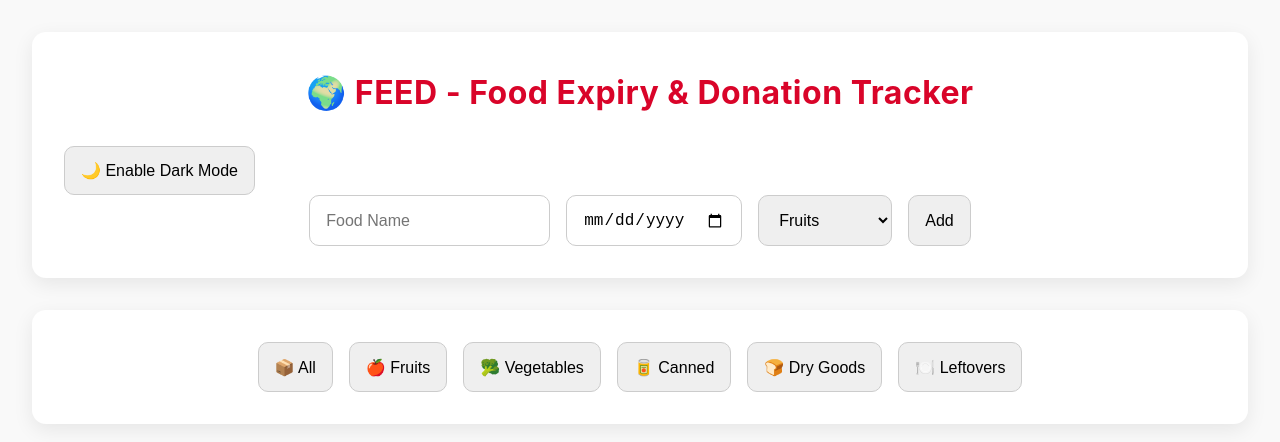
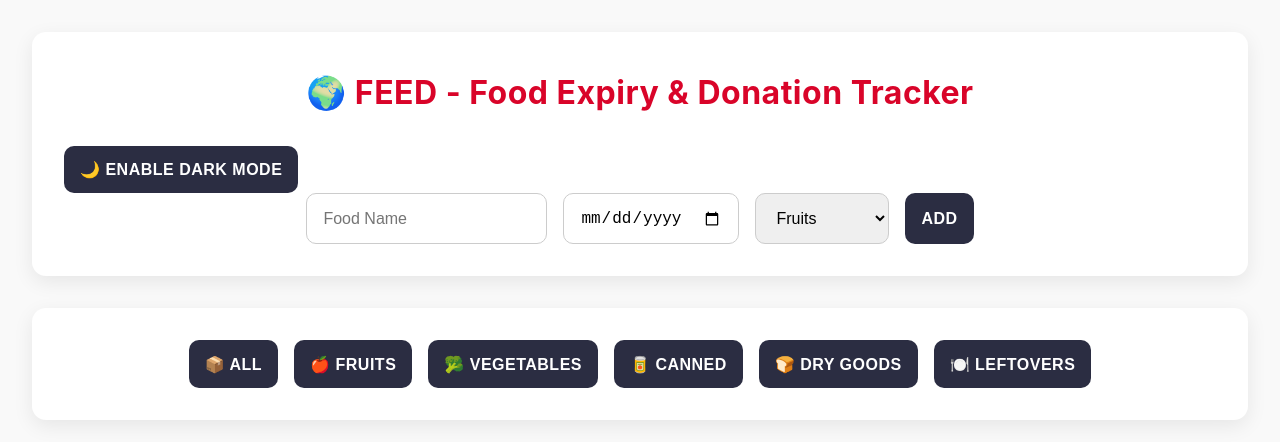
Before and after one commit to Chikwa235/Feed3, a React (Create React App) app in the folder feed-tracker/: page / in a window 1280 px wide. Shown: the top 442 px of the page. Built offline with nearby package versions, Linux system fonts and the light colour scheme; no server answers.

Commit message:
feat: style buttons with hover effects, background, and text styling

```diff
--- a/feed-tracker/src/App.css
+++ b/feed-tracker/src/App.css
@@ -65,3 +65,19 @@ input:focus, select:focus, textarea:focus {
   border-color: var(--primary);
   box-shadow: 0 0 0 4px rgba(217, 4, 41, 0.15);
 }
+
+button {
+  background: var(--accent);
+  color: var(--white);
+  font-weight: 600;
+  text-transform: uppercase;
+  letter-spacing: 0.5px;
+  border: none;
+  cursor: pointer;
+  transition: background 0.3s ease, transform 0.2s ease;
+}
+
+button:hover {
+  background: #1a1c33;
+  transform: scale(1.02);
+}
```
